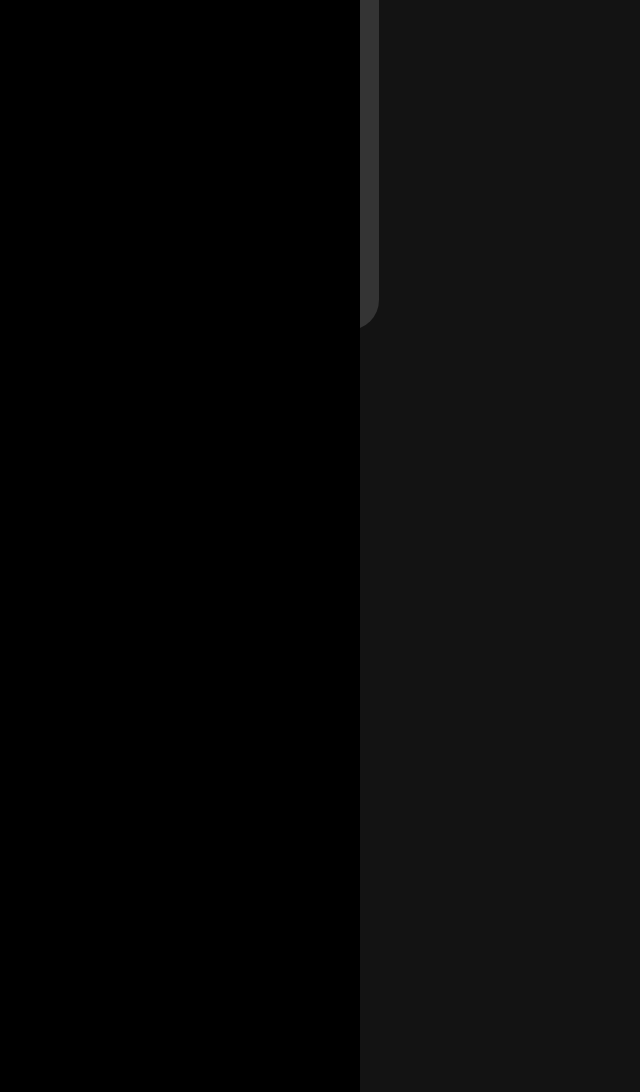
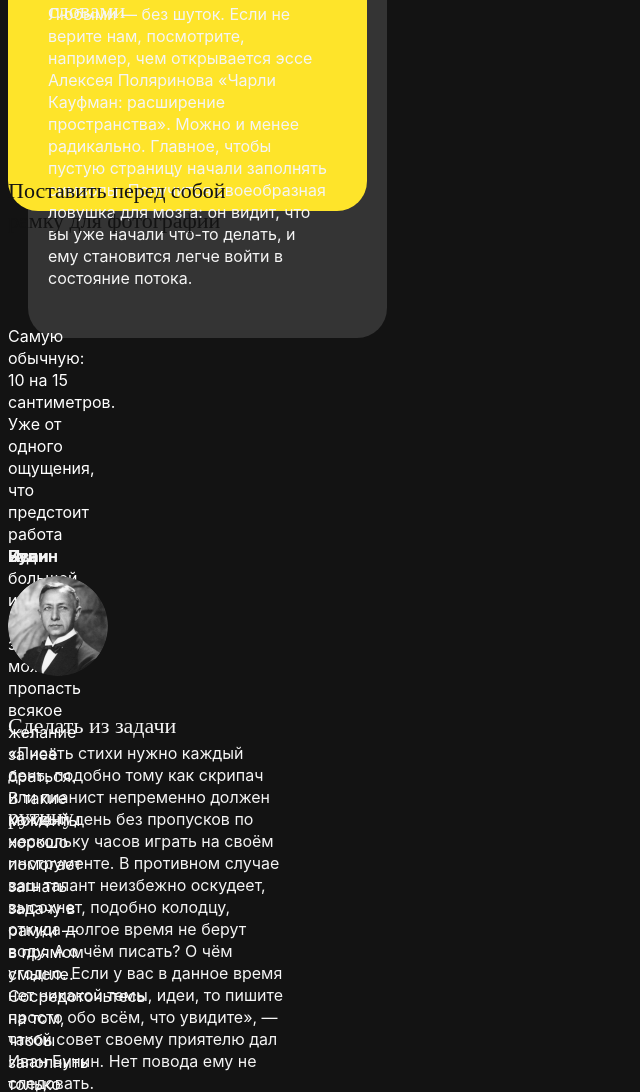
Before and after one commit to kirillvscode/S_chistogo_lista, a plain HTML site: page index.html in a window 1280 px wide. Shown: the part 3869-4961 px from the top of the page, without its empty margins (0-640 px from the left). Drawn offline with Linux system fonts and the light colour scheme; files whose address does not match are found by name; a web font is replaced by a local one.

Commit message:
Update style.css

```diff
--- a/styles/style.css
+++ b/styles/style.css
@@ -5,8 +5,6 @@ body {
     width: 360px;
     height: 4160px;
     background: var(--black-bg, #131313);
-    padding: 0;
-    margin: 0;
 }
 
 h1, h2, h3, h4, h5, h6, p, ul, ol {
@@ -259,7 +257,7 @@ flex-grow: 0;
     line-height: 22px;
     /* or 135% */
     /* black-bg */
-    color: #131313;
+    color: white;
     /* Inside auto layout */
     flex: none;
     order: 1;
@@ -279,7 +277,7 @@ flex-grow: 0;
     line-height: 22px;
     /* or 135% */
     /* black-bg */
-    color: #131313;
+    color: white;
     /* Inside auto layout */
     flex: none;
     order: 1;
@@ -297,8 +295,7 @@ flex-grow: 0;
     font-size: 16px;
     line-height: 22px;
     /* or 135% */
-    /* black-bg */
-    color: #131313;
+    color: white;
     /* Inside auto layout */
     flex: none;
     order: 1;
@@ -317,7 +314,7 @@ flex-grow: 0;
     line-height: 22px;
     /* or 135% */
     /* black-bg */
-    color: #131313;
+    color: white;
     /* Inside auto layout */
     flex: none;
     order: 1;
@@ -336,7 +333,7 @@ flex-grow: 0;
     line-height: 22px;
     /* or 135% */
     /* black-bg */
-    color: #131313;
+    color: white;
     /* Inside auto layout */
     flex: none;
     order: 1;
@@ -426,7 +423,7 @@ padding: 0px;
 gap: 32px;
 position: absolute;
 width: 360px;
-height: 1749px;
+height: 0px;
 background-color: black;
 }
 
@@ -490,7 +487,7 @@ height: 29px;
 font-family: 'EB Garamond';
 font-style: normal;
 font-weight: 500;
-ont-size: 22px;
+font-size: 22px;
 line-height: 135%;
 /* or 30px */
 /* Inside auto layout */
@@ -553,7 +550,7 @@ margin-top: -35px;
 
 
 .text_2 {
-width: 279px;
+width: 79px;
 height: 261px;
 font-family: 'Inter';
 font-style: normal;
@@ -568,29 +565,11 @@ flex: none;
 order: 1;
 align-self: stretch;
 flex-grow: 0;
-margin-top: 8px;
+margin-top: 90px;
+color: white;
 }
 
-.bunin {
 
-    display: flex;
-    flex-direction: column;
-    align-items: flex-start;
-    padding: 20px;
-    gap: 8px;
-    width: 319px;
-    height: 559px;
-    /* gray-bg */
-    background: #343434;
-    border-radius: 30px;
-    /* Inside auto layout */
-    flex: none;
-    order: 2;
-    flex-grow: 0;
-    margin-top: 32px;
-
-
-}
 
 .bunin_img {
  width: 100px;
@@ -634,7 +613,6 @@ flex: none;
 order: 0;
 flex-grow: 0;
 }
-
 
 .txt_2_bunin {
 width: 279px;
```
